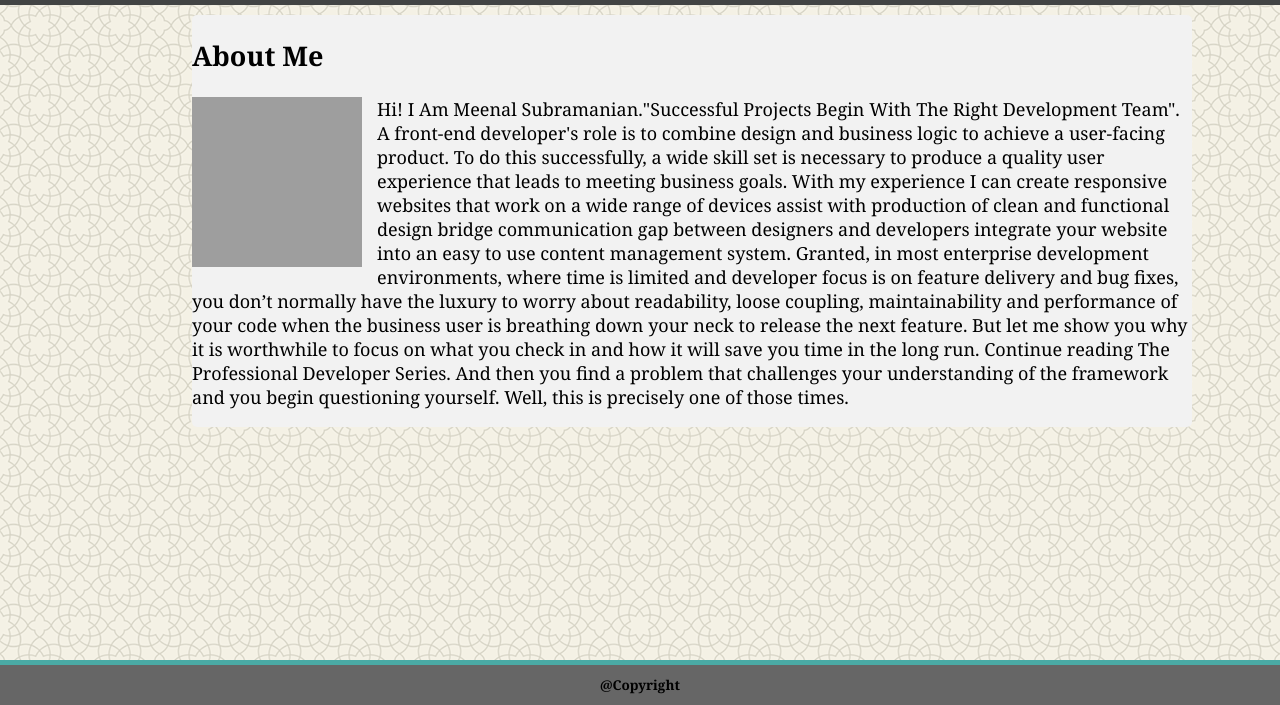
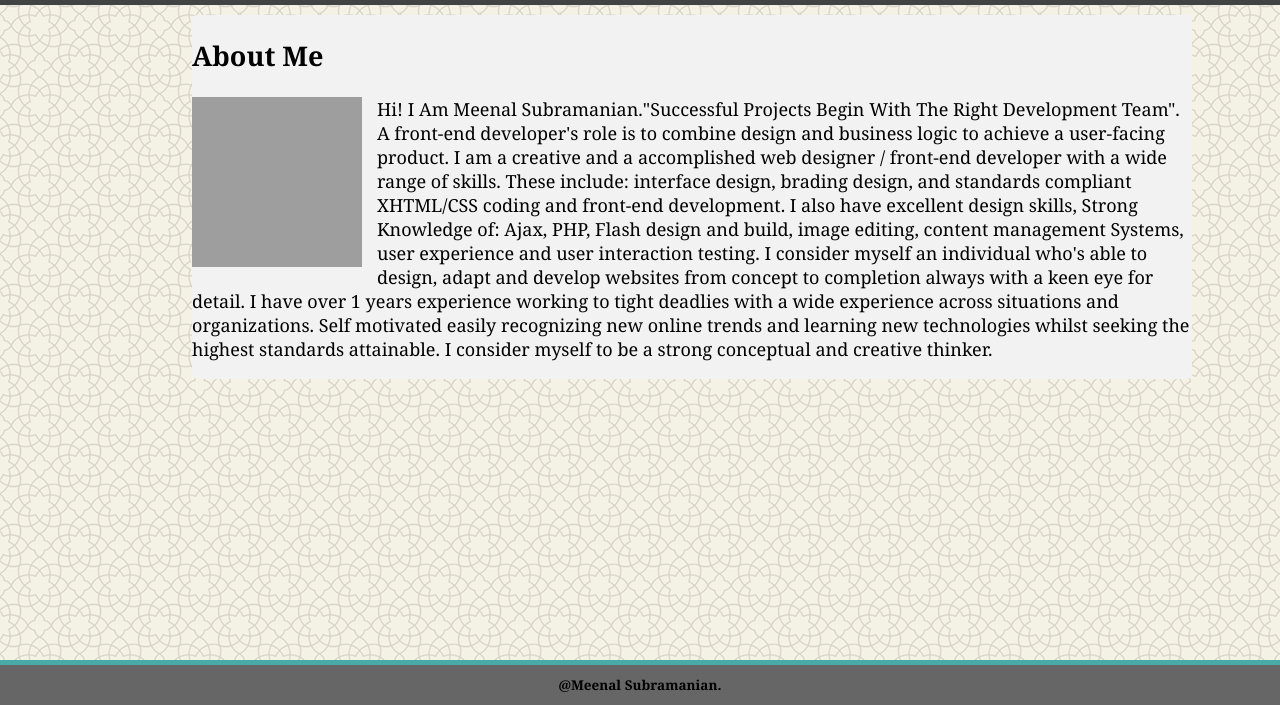
Before and after one commit to meenalal/Basic-Portfolio, a plain HTML site: page index.html in a window 1280 px wide. Shown: the part 95-800 px from the top of the page. Drawn offline with Linux system fonts and the light colour scheme; grey boxes are pictures that could not be loaded.

Commit message:
adding file

```diff
--- a/index.html
+++ b/index.html
@@ -31,27 +31,14 @@
                 <div class="clearfix">
                     <p>Hi! I Am Meenal Subramanian."Successful Projects Begin With The Right Development Team".
                         A front-end developer's role is to combine design and business logic to achieve a user-facing
-                        product.
-                        To do this successfully, a wide skill set is necessary to produce a quality user experience
-                        that leads to meeting business goals.
-                        With my experience I can create responsive websites that work on a wide range of devices assist
-                        with production of clean and functional design bridge communication gap between designers and
-                        developers integrate your website into an easy to use content management system.
-                        Granted, in most enterprise development environments, where time is limited and developer focus
-                        is on feature delivery and bug fixes, you don’t normally have the luxury to worry about
-                        readability, loose coupling, maintainability and performance of your code when the business
-                        user is breathing down your neck to release the next feature. But let me show you why it is
-                        worthwhile to focus on what you check in and how it will save you time in the long run.
-                        Continue reading The Professional Developer Series.
-                        And then you find a problem that challenges your understanding of the framework and you begin
-                        questioning yourself. Well, this is precisely one of those times.</p>
+                        product. I am a creative and a accomplished web designer / front-end developer with a wide range of skills. These include: interface design, brading design, and standards compliant XHTML/CSS coding and front-end development. I also have excellent design skills, Strong Knowledge of: Ajax, PHP, Flash design and build, image editing, content management Systems, user experience and user interaction testing. I consider myself an individual who's able to design, adapt and develop websites from concept to completion always with a keen eye for detail. I have over 1 years experience working to tight deadlies with a wide experience across situations and organizations. Self motivated easily recognizing new online trends and learning new technologies whilst seeking the highest standards attainable. I consider myself to be a strong conceptual and creative thinker.</p>
                 </div>
             </div>
         </div>
     </div>
 
     <div class="footer">
-        <h2>@Copyright</h2>
+        <h2>@Meenal Subramanian.</h2>
     </div>
 </body>
 
```
